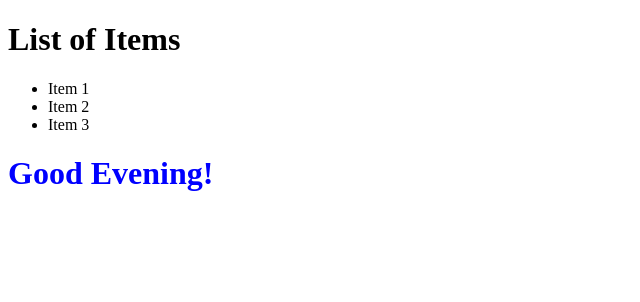
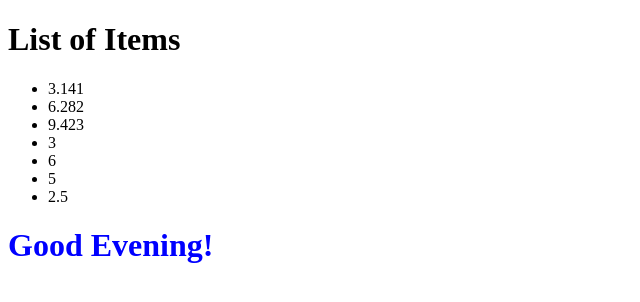
Before and after one commit to Renkai7/Web-Development-Bootcamp, a React (Create React App) app in the folder Section_33-React-js/react-basics/: page / in a window 1280 px wide. Shown: the top 302 px of the page, without its empty margins (0-640 px from the left). Built offline with nearby package versions, Linux system fonts and the light colour scheme.

Commit message:
use math components to test imports

```diff
--- a/Section_33-React-js/react-basics/src/components/List.jsx
+++ b/Section_33-React-js/react-basics/src/components/List.jsx
@@ -1,11 +1,17 @@
 import React from "react";
+import pi, { doublePi, triplePi } from "./math";
+import { add, subtract, multiply, divide } from "./calculator";
 
 function List() {
 	return (
 		<ul>
-			<li>Item 1</li>
-			<li>Item 2</li>
-			<li>Item 3</li>
+			<li>{pi}</li>
+			<li>{doublePi()}</li>
+			<li>{triplePi()}</li>
+			<li>{add(1, 2)}</li>
+			<li>{multiply(2, 3)}</li>
+			<li>{subtract(7, 2)}</li>
+			<li>{divide(5, 2)}</li>
 		</ul>
 	);
 }
```
